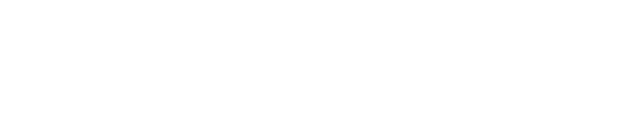
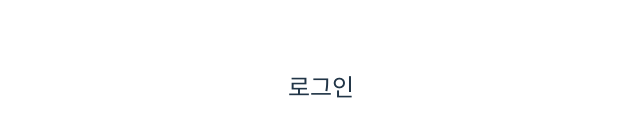
Before and after one commit to chanwoo00106/wanted-pre-onboarding-frontend, a React (Vite) app: page /signin in a window 1280 px wide. Before the commit this address had no page. Shown: the part 312-448 px from the top of the page, without its empty margins (319-959 px from the left). Built offline with nearby package versions, Linux system fonts and the light colour scheme.

Commit message:
Add auth page

```diff
--- a/src/App.tsx
+++ b/src/App.tsx
@@ -4,7 +4,9 @@
 function App() {
   return (
     <Routes>
-      <Route path='/' element={<P.NotFoundPage />} />
+      <Route path='/signin' element={<P.AuthPage />} />
+      <Route path='/signup' element={<P.AuthPage />} />
+      <Route path='*' element={<P.NotFoundPage />} />
     </Routes>
   )
 }
--- /dev/null
+++ b/src/pages/AuthPage.tsx
@@ -0,0 +1,11 @@
+const AuthPage = () => {
+  const type = window.location.pathname.replace('/', '')
+
+  return (
+    <div>
+      <h2>{type === 'signin' ? '로그인' : '회원가입'}</h2>
+    </div>
+  )
+}
+
+export default AuthPage
--- a/src/pages/index.ts
+++ b/src/pages/index.ts
@@ -1 +1,2 @@
 export { default as NotFoundPage } from './NotFoundPage'
+export { default as AuthPage } from './AuthPage'
```
